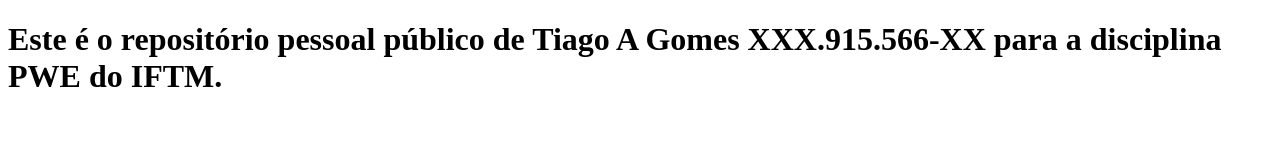
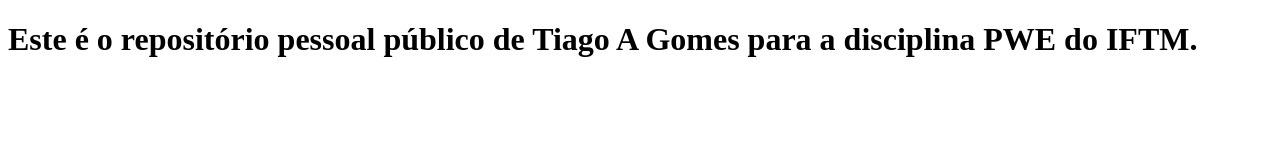
Before and after one commit to tg0m3s/1P_PWE, a plain HTML site: page index.html in a window 1280 px wide. Drawn offline with Linux system fonts and the light colour scheme.

Commit message:
Update index.html

```diff
--- a/index.html
+++ b/index.html
@@ -9,7 +9,7 @@
 
 <body>
     <h1>
-        Este é o repositório pessoal público de Tiago A Gomes XXX.915.566-XX para a disciplina PWE do IFTM.
+        Este é o repositório pessoal público de Tiago A Gomes para a disciplina PWE do IFTM.
     </h1>
 </body>
 
```
